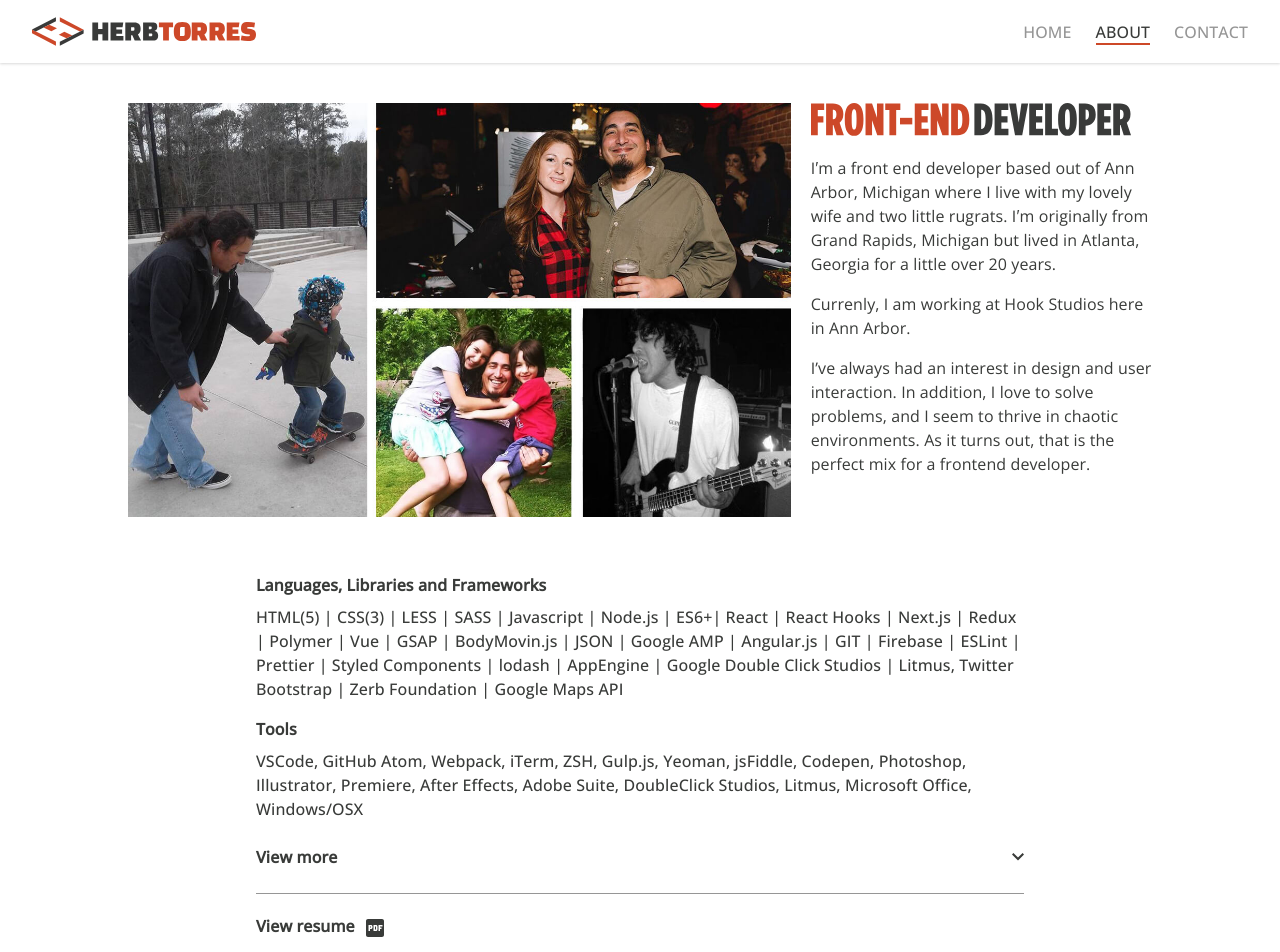
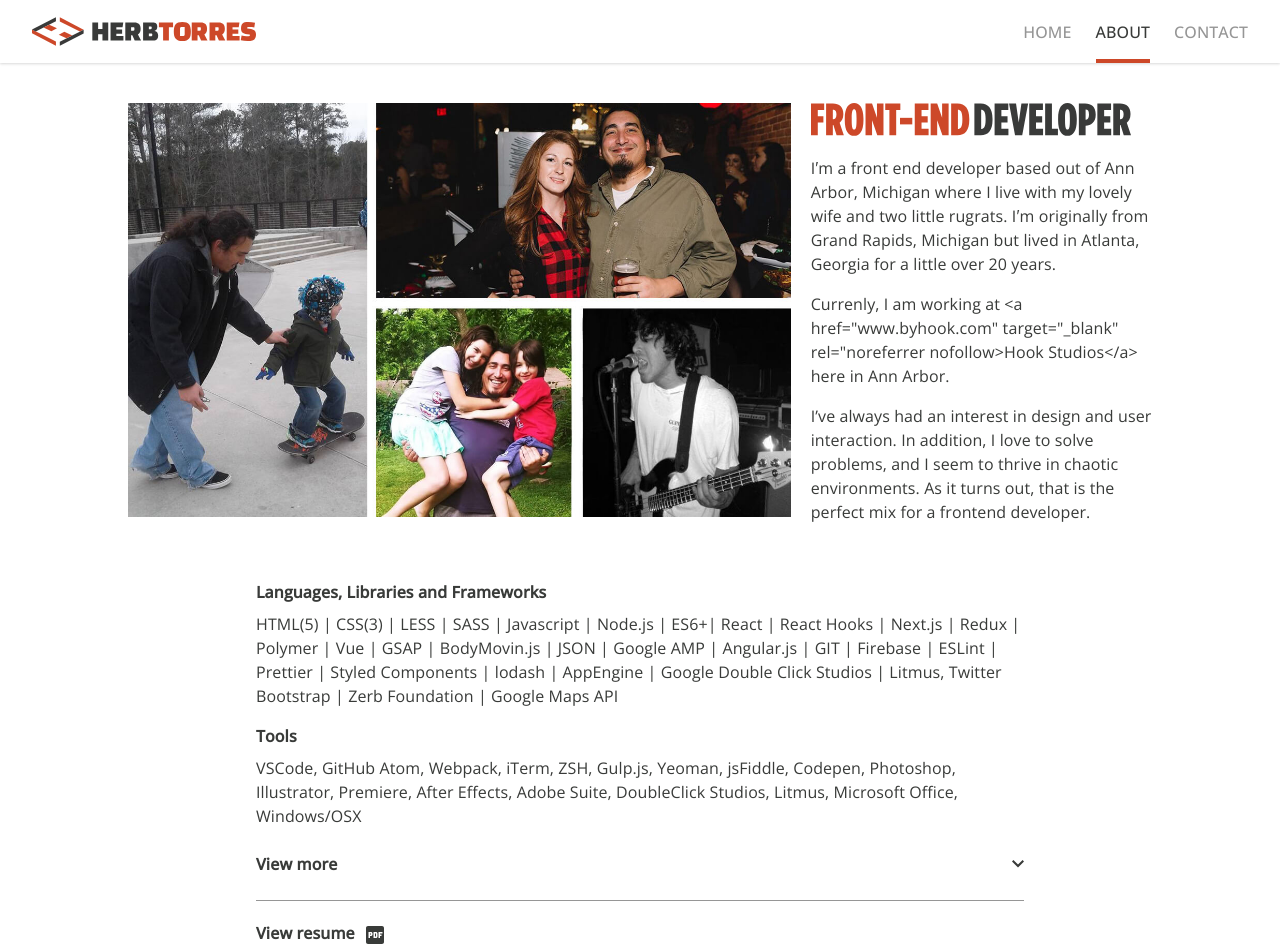
Before and after one commit to herbicus/next-folio, a Next.js app: page /about in a window 1280 px wide. Shown: the top 952 px of the page. Built offline with nearby package versions, Linux system fonts and the light colour scheme; grey boxes are pictures that could not be loaded.

Commit message:
codestyle

```diff
--- a/src/components/Navigation.tsx
+++ b/src/components/Navigation.tsx
@@ -163,7 +163,7 @@ const Navigation = () => {
                 <a
                   className={`text-gray-150 transition hover:border-0 font-medium text-sm md:text-base uppercase hover:text-primary-500 ${
                     router.pathname === `${link.href}`
-                      ? 'text-primary-500 !border-b-2 !border-red-500'
+                      ? 'text-primary-500 pb-4 !border-b-4 !border-red-500'
                       : 'border-0'
                   }`}
                   title={link.label}
@@ -324,7 +324,7 @@ const Navigation = () => {
                 <a
                   className={`text-gray-150 border-0 hover:border-0 font-medium text-base md:text-base uppercase ${
                     router.pathname === link.href
-                      ? 'text-primary-500 border-b-2 border-red-500'
+                      ? 'text-primary-500 border-b-2 pb-2 border-red-500'
                       : 'border-0'
                   }`}
                   title={link.label}
--- a/src/data/about.ts
+++ b/src/data/about.ts
@@ -10,7 +10,7 @@ export const about = {
   },
   text: [
     'I′m a front end developer based out of Ann Arbor, Michigan where I live with my lovely wife and two little rugrats. I′m originally from Grand Rapids, Michigan but lived in Atlanta, Georgia for a little over 20 years.',
-    'Currenly, I am working at Hook Studios here in Ann Arbor.',
+    'Currenly, I am working at <a href="www.byhook.com" target="_blank" rel="noreferrer nofollow>Hook Studios</a> here in Ann Arbor.',
     'I’ve always had an interest in design and user interaction. In addition, I love to solve problems, and I seem to thrive in chaotic environments. As it turns out, that is the perfect mix for a frontend developer.',
   ],
   lang_label: 'Languages, Libraries and Frameworks',
--- a/src/pages/about.tsx
+++ b/src/pages/about.tsx
@@ -166,18 +166,20 @@ const About = () => {
 
         <div className="max-w-screen-md mx-auto">
           <p className="text-base font-semibold mb-2">{content.lang_label}</p>
-          <p className="text-base font-medium mb-4">{content.lang_text}</p>
+          <p className="text-base mb-4">{content.lang_text}</p>
           <p className="text-base font-semibold mb-2">{content.tools_label}</p>
-          <p className="text-base font-medium">{content.tools_text}</p>
+          <p className="text-base">{content.tools_text}</p>
         </div>
 
         <div className="max-w-screen-md mt-3 mx-auto">
-          <div
+          <button
             onClick={() => setExpanded(!expanded)}
-            className="flex flex-col py-3 border-b border-gray-150 text-inherit cursor-pointer text-primary-500 hover:text-red-500 mb-5"
+            className="py-3 border-b border-gray-150 text-inherit cursor-pointer text-primary-500 hover:text-red-500 w-full mb-5"
             id="accordion_button"
             aria-expanded={expanded ? 'true' : 'false'}
             aria-controls="accordion_body"
+            role="button"
+            tabIndex={0}
           >
             <div
               className="flex pb-3 flex-row justify-between items-center"
@@ -185,7 +187,7 @@ const About = () => {
               aria-labelledby="accordion_button"
             >
               <p
-                className={`flex-auto transition ${
+                className={`transition ${
                   expanded ? 'font-semibold' : 'font-semibold'
                 }`}
               >
@@ -203,7 +205,7 @@ const About = () => {
               <svg
                 id="chevron"
                 className={`text-inherit ${
-                  expanded ? 'rotate-0' : 'rotate-180'
+                  expanded ? 'rotate-0 focus:rotate-0' : 'rotate-180'
                 }`}
                 width="12"
                 height="8"
@@ -225,7 +227,7 @@ const About = () => {
                 src={`${content.iframe_src}`}
               ></iframe>
             </div>
-          </div>
+          </button>
 
           <Link href={`${content.pdf_src}`}>
             <a
--- a/src/pages/index.tsx
+++ b/src/pages/index.tsx
@@ -20,17 +20,17 @@ const Index = () => {
       }
     >
       <div className="px-4 md:px-8 pt-10 md:pt-18 mb-12 md:mb-16">
-        <div className="max-w-screen-lg mx-auto">
+        <div className="max-w-screen-lg mx-auto min-h-screen">
           <div className="grid grid-cols-1 sm:grid-cols-3 gap-5 justify-items-center">
             {projects.map((project: any) => (
-              <figure
-                key={project.Id}
-                className="relative h-0 pb-[100%] md-auto w-full text-center"
-              >
-                <Link href={`/projects/${project.Slug}`}>
-                  <a className="project" title={`${project.Title}`}>
+              <Link href={`/projects/${project.Slug}`} key={project.Id}>
+                <a
+                  className="project hover:border-0"
+                  title={`${project.Title}`}
+                >
+                  <figure className="relative flex flex-col justify-start items-center md-auto w-full text-center">
                     <img
-                      className="absolute object-contain top-0 left-0
+                      className="relative object-contain
                       w-full"
                       src={`${router.basePath}/assets/images/thumbnails/${project.Thumbnail}`}
                       alt={`${project.Title}`}
@@ -44,33 +44,12 @@ const Index = () => {
                         {project.Thumbnail_caption}
                       </p>
                     </figcaption>
-                  </a>
-                </Link>
-              </figure>
+                  </figure>
+                </a>
+              </Link>
             ))}
           </div>
         </div>
-
-        {/* <h1 className="font-display font-extrabold text-5xl md:text-6xl">
-          Headline 1 extrabold
-        </h1>
-        <h1 className="font-display font-black text-5xl md:text-6xl">
-          Headline 1 black
-        </h1>
-        <h2 className="font-display font-bold text-4xl md:text-5xl">
-          Headline 2
-        </h2>
-        <h3 className="font-sans font-semibold text-3xl md:text-4xl">
-          Headline 3
-        </h3>
-        <h4 className="font-sans font-semibold text-2xl md:text-3xl">
-          Headline 4
-        </h4>
-        <h5 className="font-sans text-2xl">Headline 5</h5>
-        <h6 className="font-sans text-xl">Headline 6</h6>
-        <p className="font-sans text-base">Paragraph</p>
-        <p className="font-sans text-sm">Paragraph small</p>
-        <p className="font-sans text-xs">Paragraph extrasmall</p> */}
       </div>
     </Main>
   );
--- a/src/styles/main.css
+++ b/src/styles/main.css
@@ -41,10 +41,12 @@ span {
 }
 
 @media screen and (min-width: 768px) {
+  .project:focus img,
   .project:hover img {
     opacity: .125;
   }
 
+  .project:focus figcaption,
   .project:hover figcaption {
     opacity: 1;
   }
```
Also changed, not shown: 1 other file (tests, documents, lock files or other folders).
